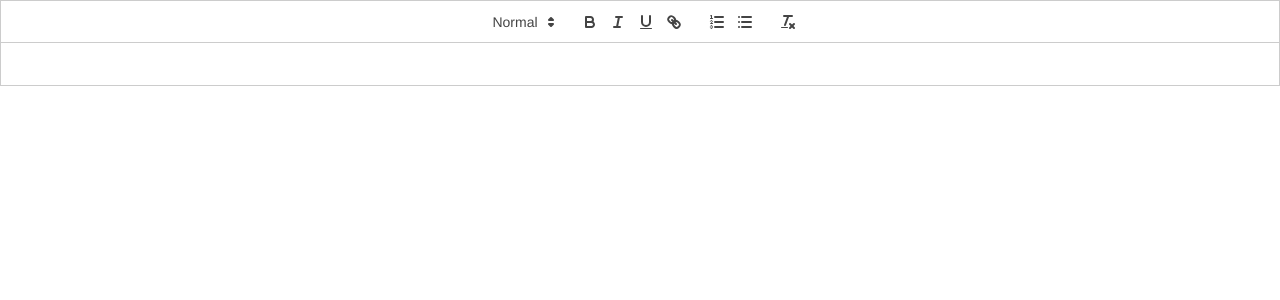
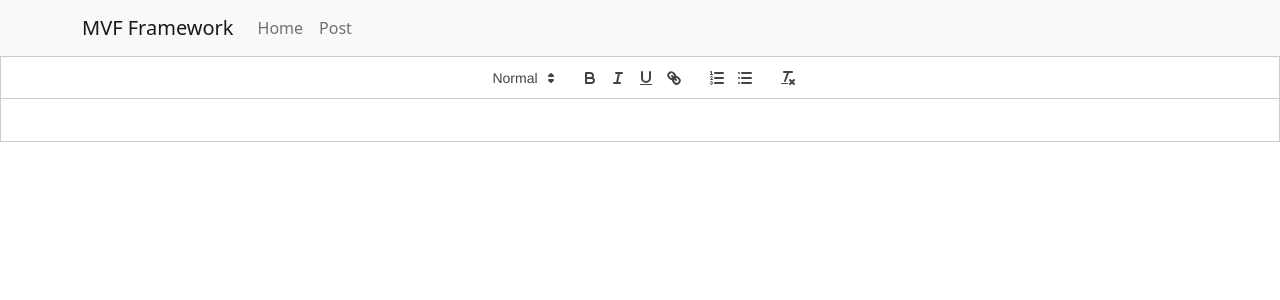
Before and after one commit to patatoes1235/hackillinois2023, a React (Create React App) app in the folder mvf/: page / in a window 1280 px wide. Shown: the top 300 px of the page. Built offline with nearby package versions, Linux system fonts and the light colour scheme.

Commit message:
create navbar

```diff
--- a/mvf/src/App.js
+++ b/mvf/src/App.js
@@ -2,11 +2,17 @@ import logo from './logo.svg';
 import 'bootstrap/dist/css/bootstrap.min.css';
 import './App.css';
 import Textbox from "./components/textbox";
+import NavBar from "./components/navbar";
 
 function App() {
   return (
     <div className="App">
+      <div>
+        <NavBar />
+      </div>
+    <div>
       <Textbox />
+    </div>
     </div>
   );
 }
--- /dev/null
+++ b/mvf/src/components/navbar.js
@@ -0,0 +1,22 @@
+import Container from 'react-bootstrap/Container';
+import Nav from 'react-bootstrap/Nav';
+import Navbar from 'react-bootstrap/Navbar';
+
+function NavBar() {
+    return (
+    <Navbar bg="light" expand="lg">
+      <Container>
+        <Navbar.Brand href="#home">MVF Framework</Navbar.Brand>
+        <Navbar.Toggle aria-controls="basic-navbar-nav" />
+        <Navbar.Collapse id="basic-navbar-nav">
+          <Nav className="me-auto">
+            <Nav.Link href="#home">Home</Nav.Link>
+            <Nav.Link href="#Post">Post</Nav.Link>
+          </Nav>
+        </Navbar.Collapse>
+      </Container>
+    </Navbar>
+    )
+}
+
+export default NavBar;
--- a/mvf/src/components/textbox.js
+++ b/mvf/src/components/textbox.js
@@ -3,7 +3,7 @@ import 'react-quill/dist/quill.snow.css'
 
 function Textbox() {
 	return (
-		<ReactQuill theme="snow"/>
+		<ReactQuill theme="snow" class/>
 	);
 }
 
```
